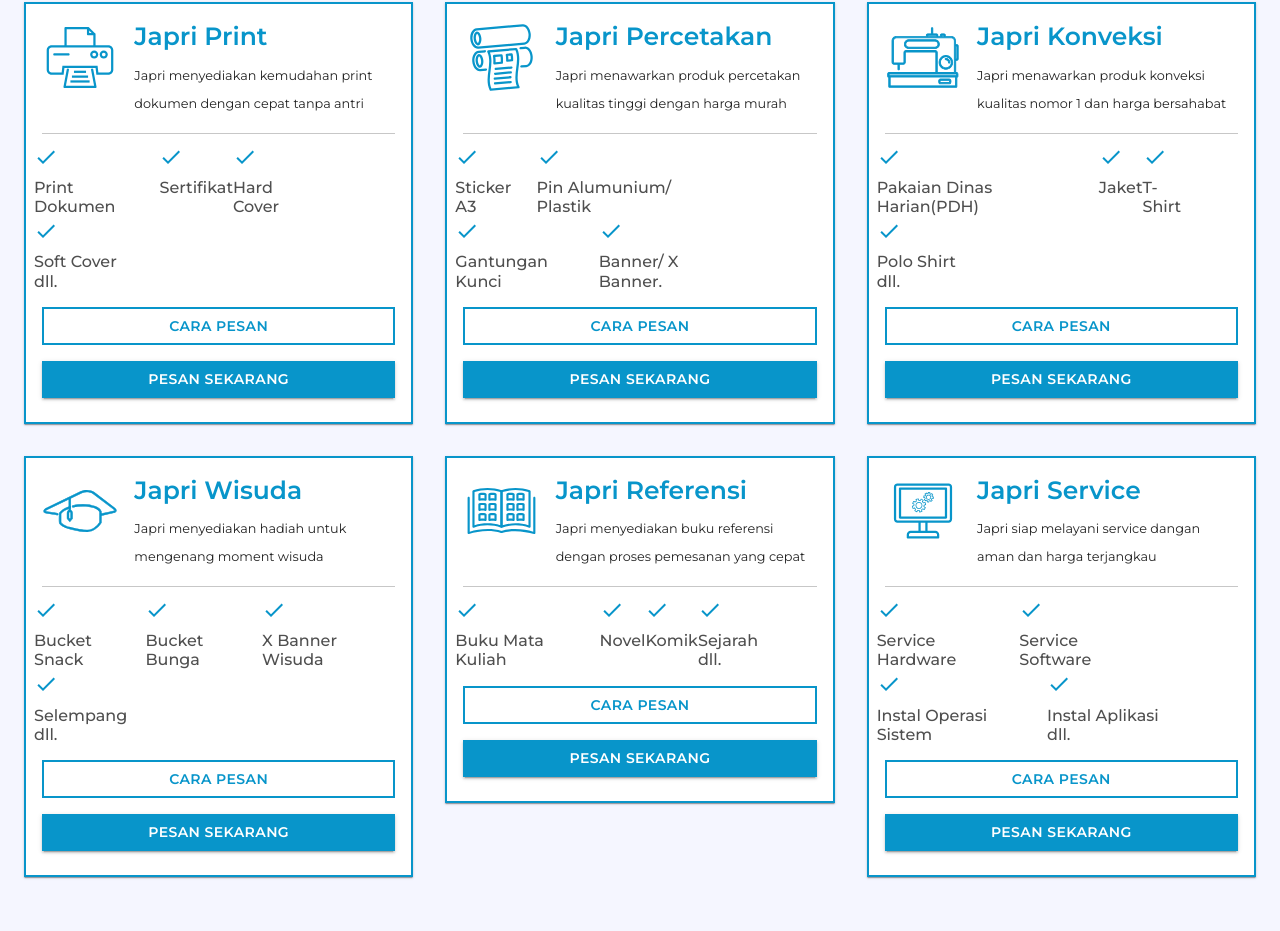
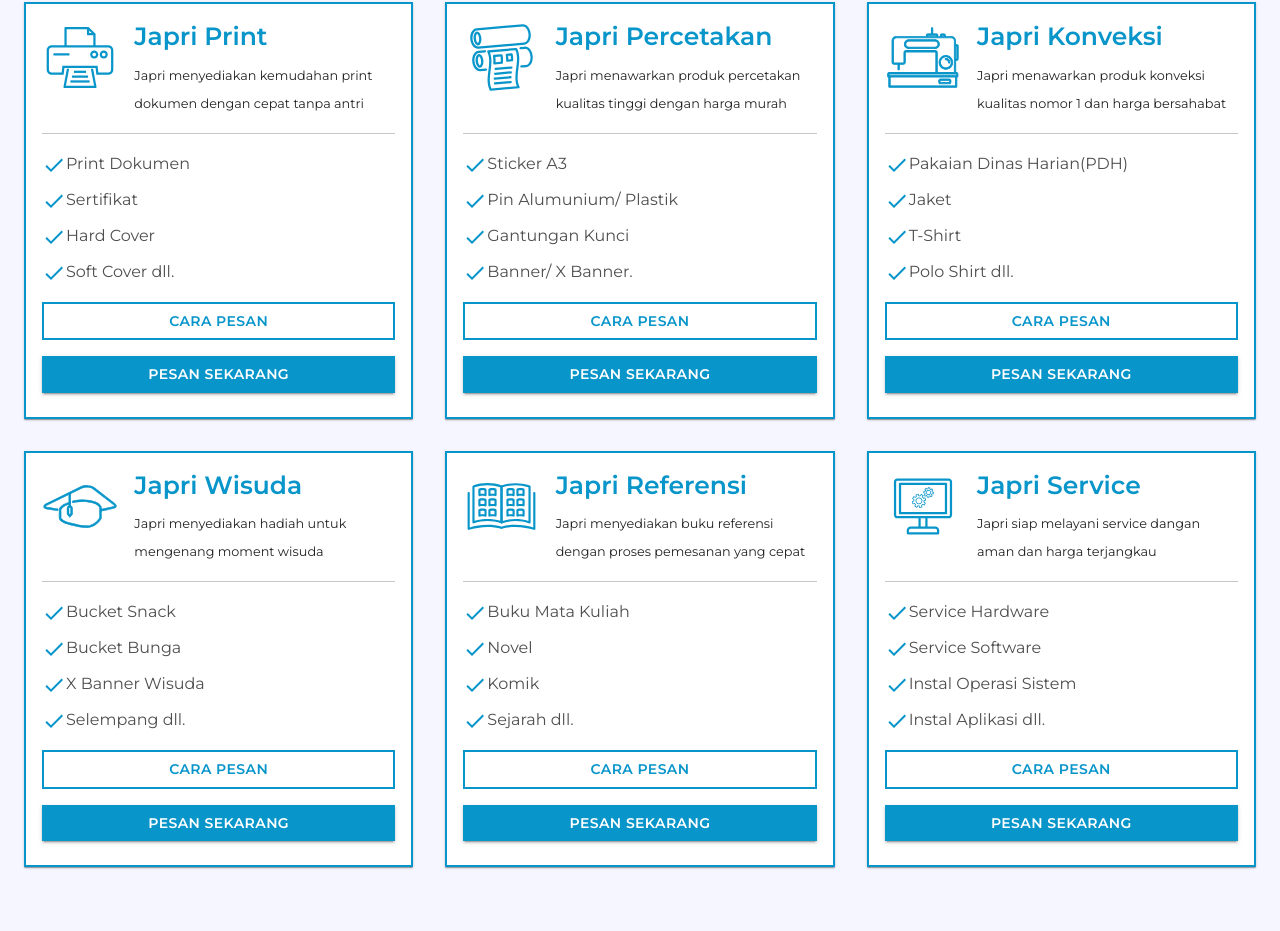
Before and after one commit to aridarsan/japri-corp, a React (Create React App) app: page / in a window 1280 px wide. Shown: the part 1831-2762 px from the top of the page. Built offline with nearby package versions, Linux system fonts and the light colour scheme.

Commit message:
Fix product issue

```diff
--- a/src/Components/Produk.js
+++ b/src/Components/Produk.js
@@ -103,7 +103,7 @@ const Produk = () => {
                 fontFamily: 'Montserrat',
                 color: '#4f4f4f',
                 textAlign: 'center',
-                marginBottom: "1rem"
+                marginBottom: '1rem',
               }}
             >
               berikut produk yang kami sediakan untuk mahasiswa
@@ -134,26 +134,19 @@ const Produk = () => {
                   </Grid>
                   <hr />
 
-                  <Grid container spacing={2}>
                   {card.item.map((items, index) => (
-                      <div key={index}>
-                        <Grid item xs={1} md={1} lg={1} >
-                          <DoneIcon style={{ color: '#0895CA' }} />
-                        </Grid>
-                        <Grid item xs={11} md={11} lg={11}>
-                          <h6
+                    <p
                       style={{
                         color: '#4f4f4f',
                         marginBottom: 0,
                         marginTop: '0.5rem',
                       }}
+                      key={index}
                     >
+                      <DoneIcon style={{ color: '#0895CA' }} />
                       {items}
-                          </h6>
-                        </Grid>
-                      </div>
+                    </p>
                   ))}
-                  </Grid>
 
                   <Grid container spacing={4}>
                     <Grid item xs={12}>
@@ -177,7 +170,10 @@ const Produk = () => {
 
                   <Grid container spacing={4}>
                     <Grid item xs={12}>
-                      <a href='https://wa.me/628992021306' style={{textDecoration: "none"}}>
+                      <a
+                        href='https://wa.me/628992021306'
+                        style={{ textDecoration: 'none' }}
+                      >
                         <Button
                           m='auto'
                           variant='contained'
```
Lines whose indentation alone changed are shown as unchanged.
